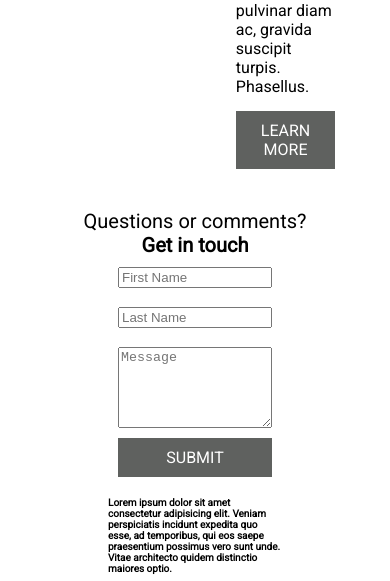
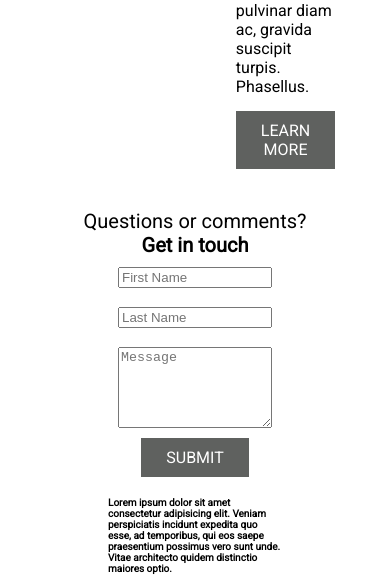
Before and after one commit to BurlingtonCodeAcademy/remock-ZenArcade17, a website: page index.html in a window 390 px wide. Shown: the part 4565-5146 px from the top of the page. Drawn offline with Linux system fonts and the light colour scheme.

Commit message:
fixed footer button

```diff
--- a/main.css
+++ b/main.css
@@ -84,6 +84,8 @@ a {
 #footer-button {
   font-size: 16px;
   margin-top: 10px;
+  margin-right: 70px;
+  justify-content: left;
 }
 .buttonL {
   background-color: rgb(95, 97, 95);
@@ -339,6 +341,10 @@ h3 { /* <h3> reserved for icon text */
     width: auto;
     height: auto;
   }
+  #footer-button {
+    margin: auto;
+    margin-top: 10px;
+  }
 }
 /*----"Learn More" CSS----*/
 
```
